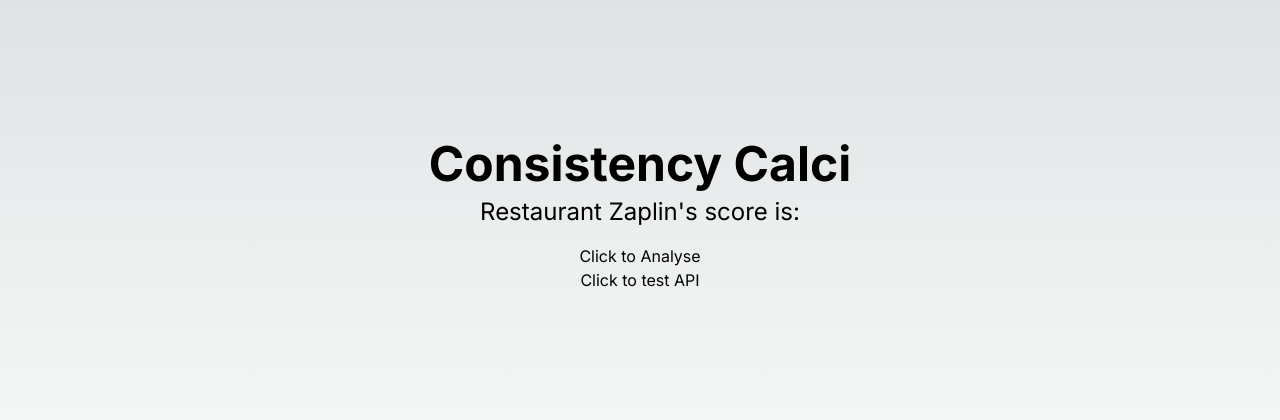
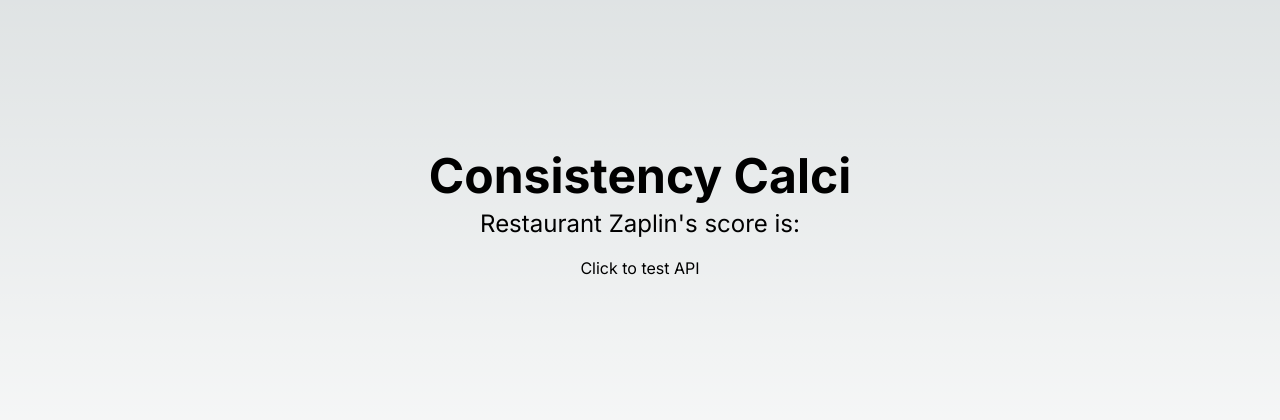
Before and after one commit to gk258007/ConsisScore, a Next.js app: page / in a window 1280 px wide. Shown: the part 184-604 px from the top of the page. Built offline with nearby package versions, Linux system fonts and the light colour scheme.

Commit message:
major formula change

```diff
--- a/src/app/page.js
+++ b/src/app/page.js
@@ -1,6 +1,7 @@
 'use client'
 
 import { useState } from 'react'
+
 
 
 export default function Home() {
@@ -10,39 +11,59 @@ export default function Home() {
   const [ready, setReady] = useState(null);
   const [final_scor,setFinalsco] = useState(null);
 
+
+
+
+
+
+
+
   async function  test(reviews){
-    let final_score =0;
+    let init_score = 0;
+    let init_positive_score =0;
+    let init_negative_score =0;
     let score = 0;
-    let init_final_score =0;
     let pos_score=0
-    let neg_score =0
-    console.log("The length of the reviews",reviews.length)
+  let neg_score =0
+  let pos_count =0;
+  let neg_count=0;
+  let  weight_score_neg =0
+  let weight_score_pos =0;
+  let false_positive_score = 0;
+
     for (const review of reviews){
-      const result= await classify(review[i].text)
-     //console.log("The Score",result[0].score," the label ", result[0].label)
-     if(result[0].label=='NEGATIVE')
+      const result= await classify(review.text)
+
+     console.log(result)
+      if(result[0].label==='NEGATIVE')
      {
       score = -result[0].score.valueOf()
-
       neg_score = score + neg_score
-
+      neg_count +=1
+      console.log("negative count incremented ", neg_count)
      }else{
       score = result[0].score.valueOf()
-
       pos_score = score + pos_score
+      pos_count += 1
+      console.log("positive count incremented ", pos_count)
 
     }
     }
-
-    init_final_score = pos_score+ neg_score
-    console.log("positive score ", pos_score)
-    console.log("NEgative score ", neg_score)
-    console.log("Initial Final score", init_final_score)
-    final_score = (init_final_score/reviews.length)*10
-    console.log("The Final score ",final_score)
+    console.log("Negative count",neg_count,"positive count",pos_count)
+    init_negative_score = neg_score/neg_count
+    init_positive_score = pos_score/pos_count
+    init_score = init_negative_score+init_positive_score
+    weight_score_neg = init_negative_score*neg_count + 1
+    weight_score_pos  = init_positive_score * pos_count
+     false_positive_score = (weight_score_neg+ weight_score_pos)/2*5
+     console.log("False positive score", false_positive_score)
+    console.log("Actual scores", neg_score,"pos: ",pos_score)
+    console.log("init score",init_score)
+    console.log("Init negative score",init_negative_score,"init positive score",init_positive_score)
+    console.log("The proper score ",(false_positive_score))
     //setFinalsco(final_score)
   }
-
+  //"Sat down at the table and ordered two appetizer items and beers.  The beers came soon, but after asking the waiter three times over the next 1 hour and 20 minutes about our food, he just stopped answering and shook his head.  I eventually walked inside to pay the bill....after I had them remove the non-existent food.  Whatever, I guess"
   const callAPI = async () => {
     const url = 'https://worldwide-restaurants.p.rapidapi.com/reviews';
 const options = {
@@ -52,6 +73,8 @@ const options = {
 		'X-RapidAPI-Key': process.env.NEXT_PUBLIC_XRAPIDAPIKEY,
 		'X-RapidAPI-Host': 'worldwide-restaurants.p.rapidapi.com'
 	},
+
+  //15333491
 	body: new URLSearchParams({
 		location_id: '15333491',
 		language: 'en_US',
@@ -62,13 +85,14 @@ const options = {
     try {
       const res = await fetch(url,options);
       const data = await res.json();
-      // var size = Object.keys(data).length;
-      // let response_fromtest = await test(data.results.data)
-      // // console.log("response fro mthe test ", response_fromtest)
-      // // console.log("The length of the response data ",size)
-      // // console.log("The Review from the restaurant ",data.results.data[3].text);
+      var size = Object.keys(data).length;
+      console.log("The data being sent to test function ",data.results.data)
+      let response_fromtest = await test(data.results.data)
+      // console.log("response fro mthe test ", response_fromtest)
+      // console.log("The length of the response data ",size)
+      // console.log("The Review from the restaurant ",data.results.data[3].text);
       // const result = await classify(data.results.data[3].text)
-      //console.log(" Damn shit ",result[0].score)
+      // console.log(" Damn shit ",result[0].score)
     } catch (err) {
       console.log(err);
     }
@@ -113,7 +137,6 @@ const options = {
           (!ready && !final_scor) ? 'Loading...' : JSON.stringify(final_scor, null, 2)}
       </pre>
       )}
-      <button onClick={test}>Click to Analyse</button>
       <button onClick={callAPI}>Click to test API</button>
     </main>
   )
```
